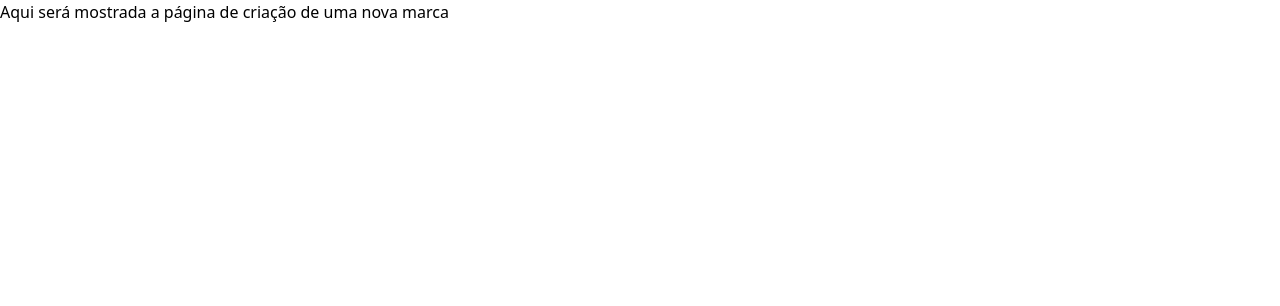
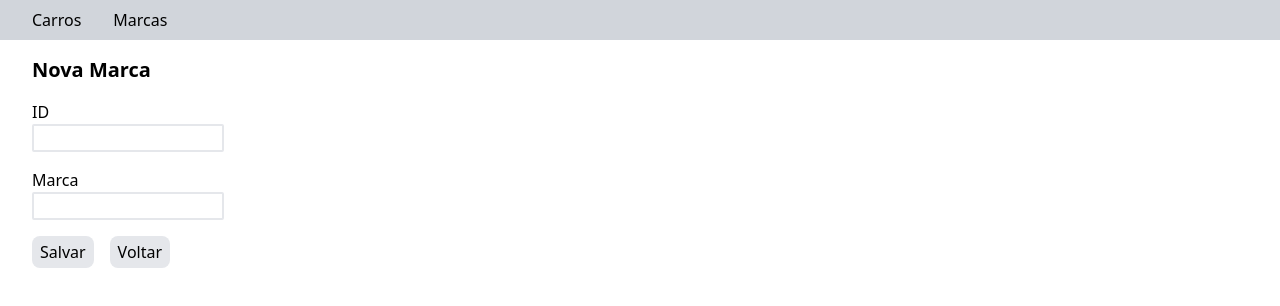
Before and after one commit to Lima2006/car-management-app, a Next.js app: page /marcas/novo in a window 1280 px wide. Shown: the top 306 px of the page. Built offline with nearby package versions, Linux system fonts and the light colour scheme.

Commit message:
feat: render new brand page

```diff
--- a/src/pages/marcas/novo.tsx
+++ b/src/pages/marcas/novo.tsx
@@ -1,5 +1,7 @@
+import NewBrand from "../../components/screens/NewBrand";
+
 const NewBrandPage = () => {
-  return <div>Aqui será mostrada a página de criação de uma nova marca</div>;
+  return <NewBrand />
 };
 
 export default NewBrandPage;
```
